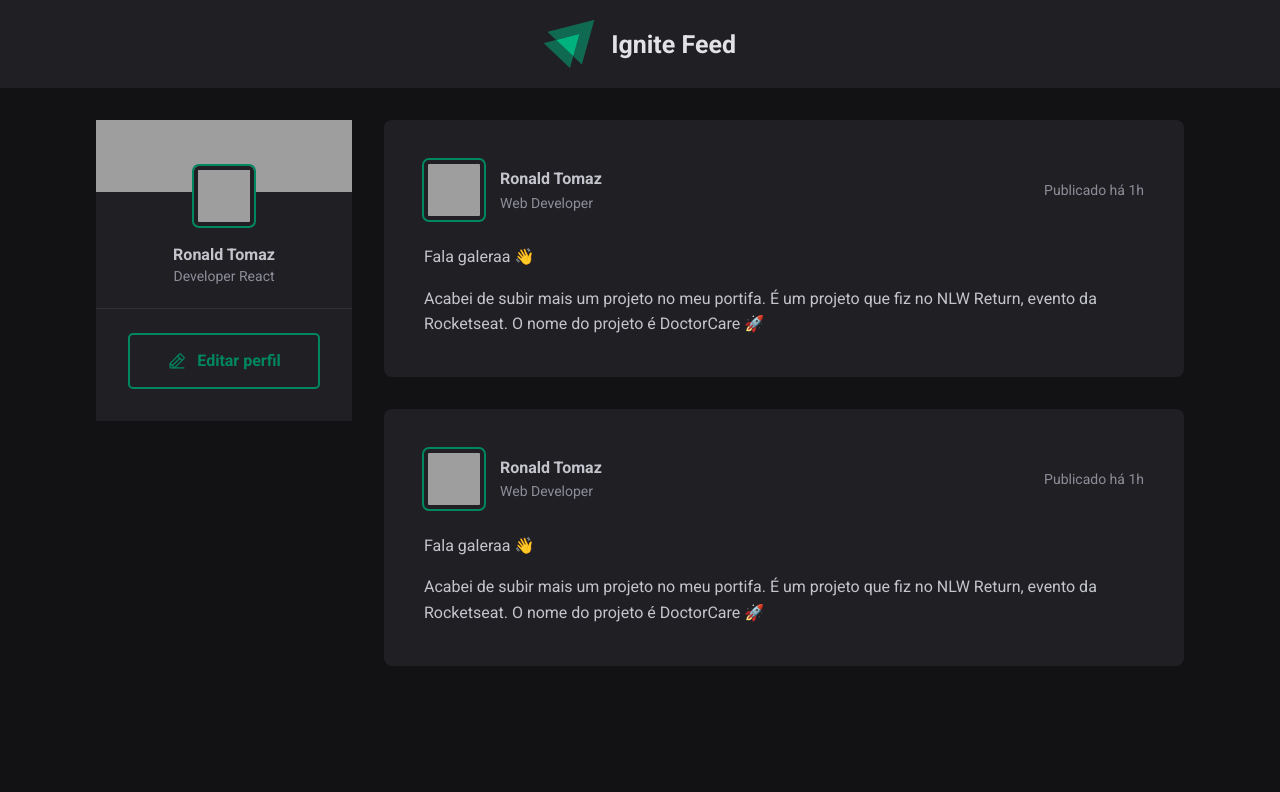
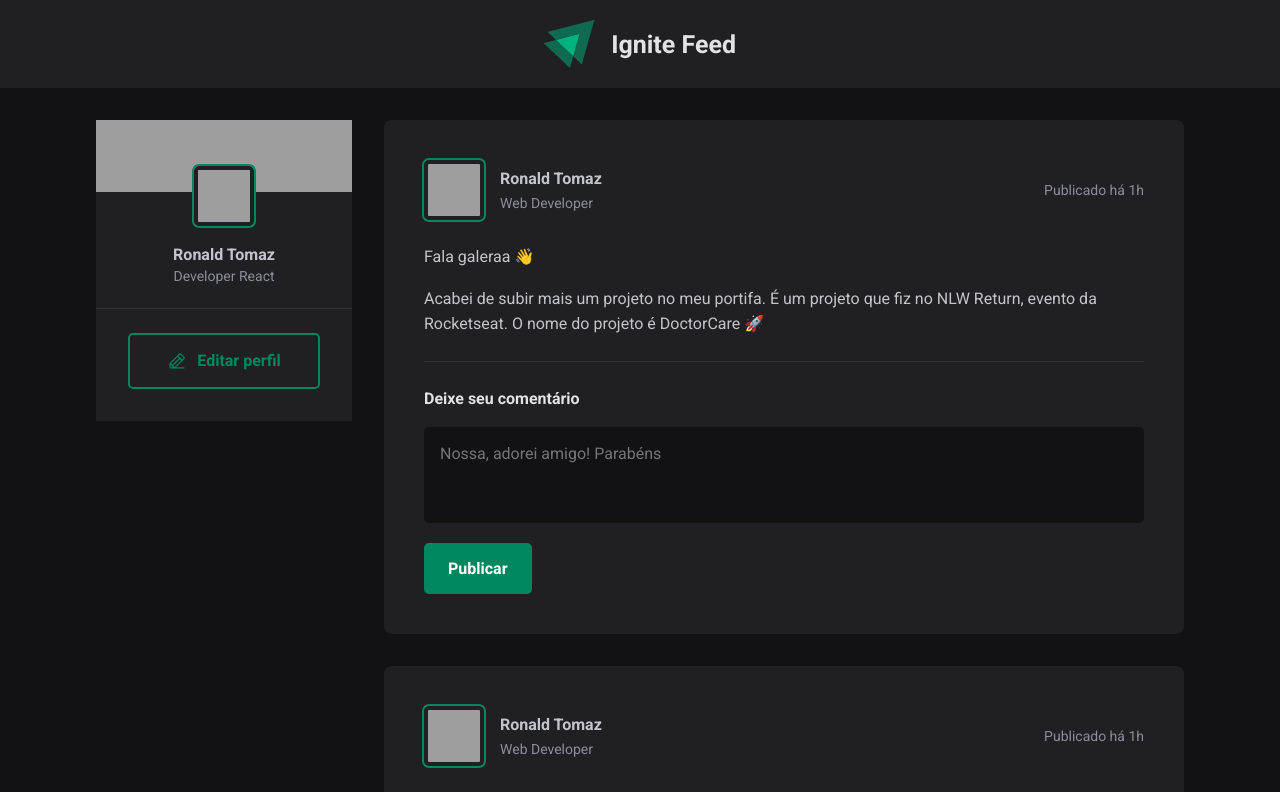
Before and after one commit to ronaldprofile/rseat-ignite-feed, a React (Vite) app: page / in a window 1280 px wide. Shown: the top 792 px of the page. Built offline with nearby package versions, Linux system fonts and the light colour scheme; grey boxes are pictures that could not be loaded.

Commit message:
added form comment

```diff
--- a/src/components/Post/index.jsx
+++ b/src/components/Post/index.jsx
@@ -24,6 +24,17 @@ export function Post() {
                 <p>Acabei de subir mais um projeto no meu portifa. É um projeto que fiz no NLW Return, evento da Rocketseat. O nome do projeto é DoctorCare 🚀</p>
             </div>
 
+            <form className={styles.commentForm}>
+                <strong>Deixe seu comentário</strong>
+                <textarea
+                    placeholder='Nossa, adorei amigo! Parabéns'
+
+                />
+
+
+                <button type="submit">Publicar</button>
+
+            </form>
         </article>
     )
 }
--- a/src/components/Post/styles.module.css
+++ b/src/components/Post/styles.module.css
@@ -62,3 +62,48 @@
     font-weight: 700;
     color: var(--green-light)
 }
+
+.commentForm {
+    width: 100%;
+    padding-top: 1.5rem;
+    margin-top: 1.5rem;
+    border-top: 1px solid var(--gray-300)
+}
+
+.commentForm strong {
+    line-height: 1.6;
+    color: var(--gray-700)
+}
+
+.commentForm textarea {
+    margin-top: 1rem;
+    padding: 1rem;
+    width: 100%;
+    height: 6rem;
+    background-color: var(--gray);
+    color: var(--gray-700);
+    border: 0;
+    border-radius: 5px;
+    resize: none;
+    line-height: 1.4;
+    transition: all .2s;
+}
+
+.commentForm textarea:focus {
+    outline: 1px solid var(--green);
+}
+
+.commentForm button[type="submit"] {
+    padding: 1rem 1.5rem;
+    margin-top: 1rem;
+    background: var(--green);
+    color: var(--white);
+    font-weight: 700;
+    border-radius: 5px;
+    border: 0;
+    transition: background .2s;
+}
+
+.commentForm button[type="submit"]:hover {
+    background: var(--green-light);
+}
--- a/src/styles/global.css
+++ b/src/styles/global.css
@@ -32,3 +32,7 @@ button {
 a {
   text-decoration: none;
 }
+
+button {
+  cursor: pointer;
+}
```
